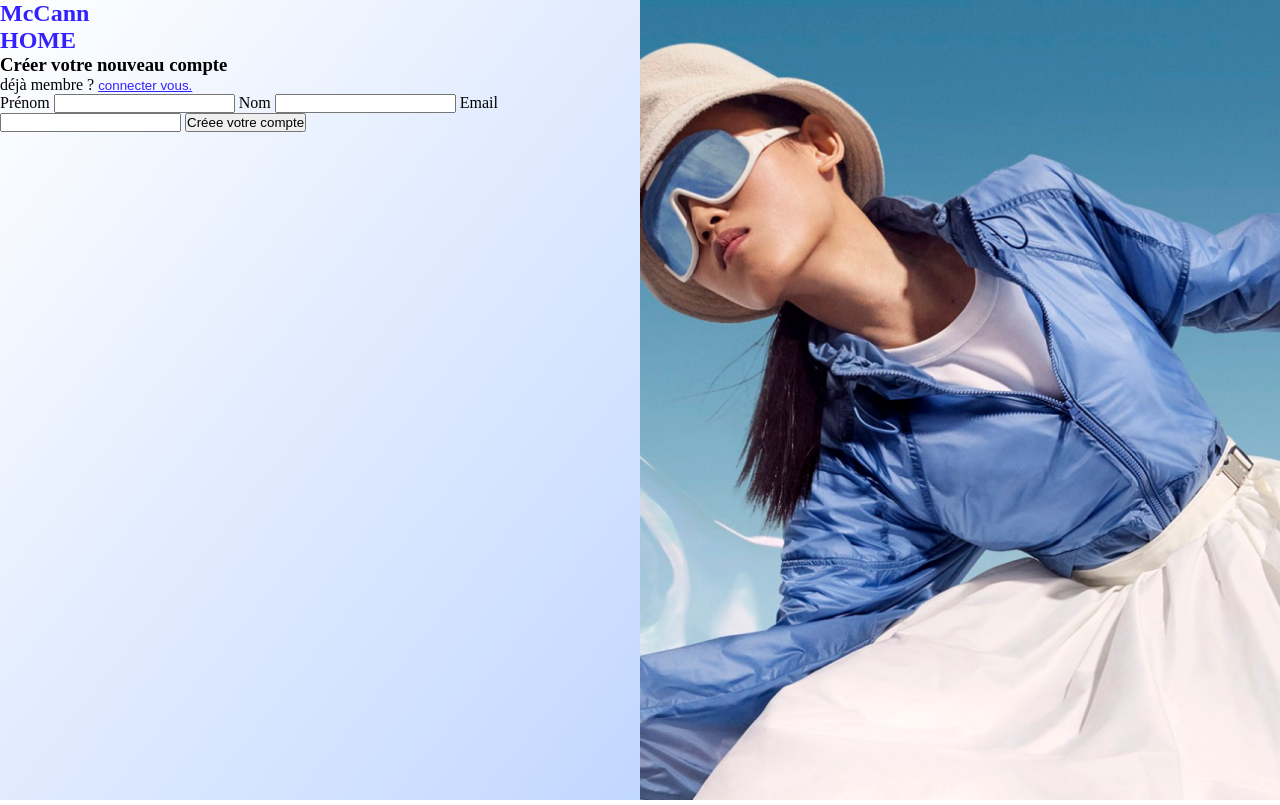
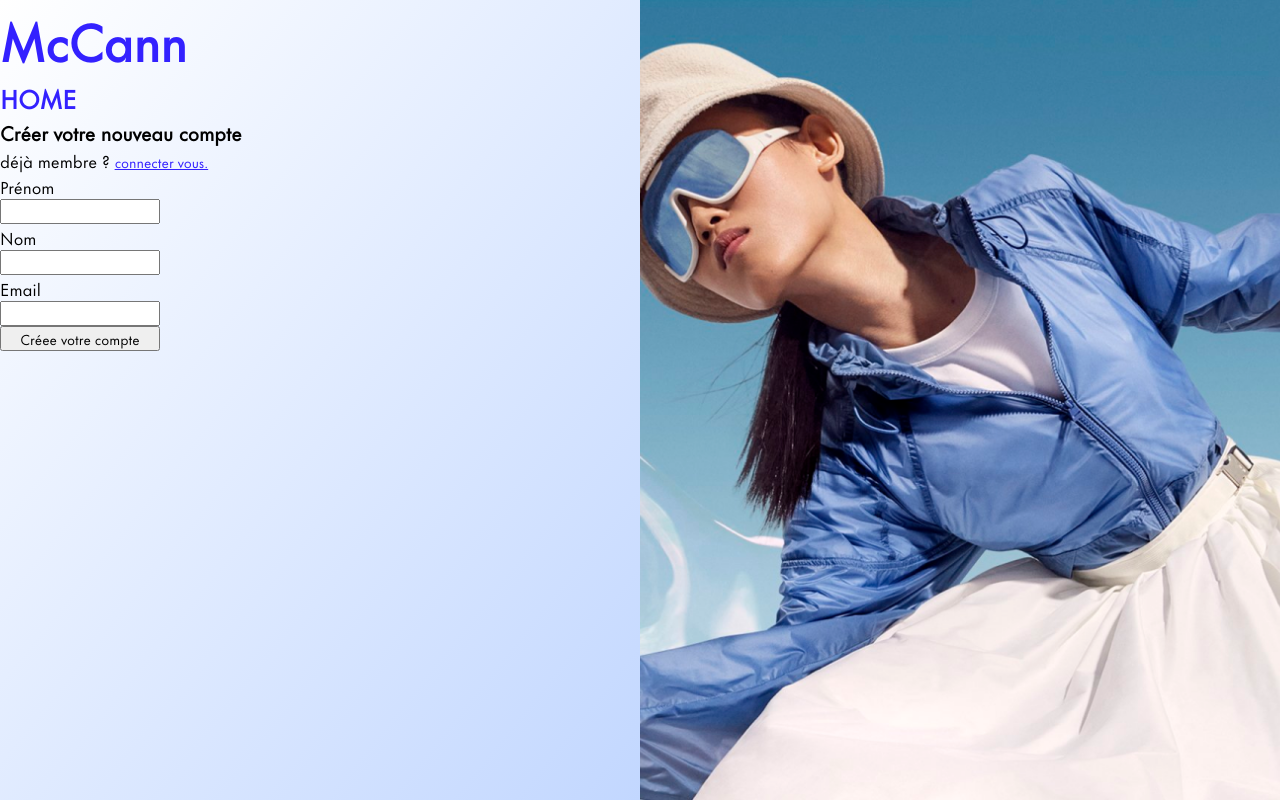
Before and after one commit to Pl83/POC_Maccann, a plain HTML site: page connexion.html in a window 1280 px wide. Drawn offline with Linux system fonts and the light colour scheme.

Commit message:
add font futura-now-text and import it in the css folder

```diff
--- a/css/style.css
+++ b/css/style.css
@@ -1,9 +1,16 @@
 /* Global */
+@font-face {
+    font-family: 'Futura Now Text';
+    src: url('../font/futura-now-text-rg.otf');
+}
+
 * {
     margin: 0;
     padding: 0;
     box-sizing: border-box;
+    font-family: 'Futura Now Text';
 }
+
 
 /* Page de Connexion */
 #PageCo {
@@ -21,6 +28,7 @@
 
 #PageCo main h1 {
     color: #3321FF;
+    font-size: 3rem;
 }
 
 #PageCo main h2 {
@@ -40,6 +48,12 @@
     border-radius: 4px;
 }
 
+#PageCo main form {
+    display: flex;
+    flex-direction: column;
+    width: 25%;
+}
+
 #PageCo aside {
     background-color: aqua;
     height: 100vh;
```
Also changed, not shown: font/futura-now-text-rg.otf (added), 1 other file.
